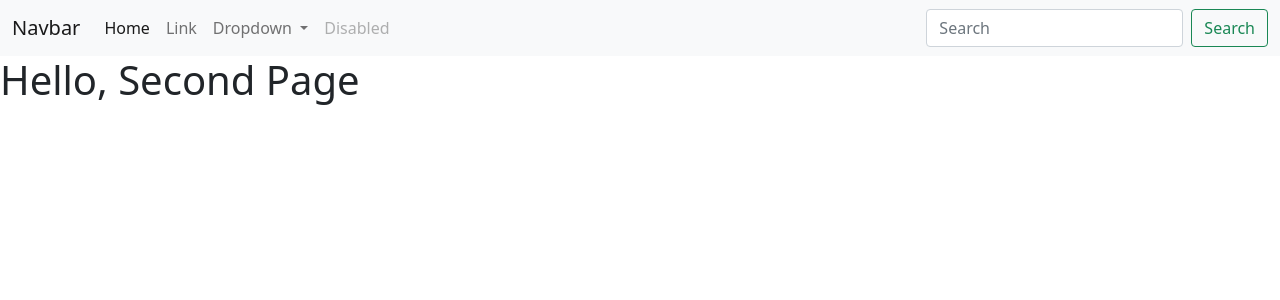
After one commit to Zeesky-code/Intro-to-Django, a Python web app: template Intro/templates/second.html in a window 1280 px wide. The commit adds this page. Shown: the top 300 px of the page. Run offline with Jinja, Linux system fonts and the light colour scheme; the template is opened without the code that fills it, so the values that code supplies are empty.

Commit message:
extending templates

```diff
--- a/Intro/myapp/urls.py
+++ b/Intro/myapp/urls.py
@@ -4,5 +4,6 @@ from . import views
 urlpatterns=[
     path('', views.home, name= "index"),
     path('add/<int:a>/<int:b>',views.add, name="add"),
-    path('intro/<str:name>/<int:age>', views.intro, name="intro")
+    path('intro/<str:name>/<int:age>', views.intro, name="intro"),
+    path('second', views.second, name="second")
 ]
--- a/Intro/myapp/views.py
+++ b/Intro/myapp/views.py
@@ -4,6 +4,9 @@ from django.http import HttpResponse, JsonResponse
 # Create your views here.
 def home(request):
     return render(request, 'index.html')
+
+def second(request):
+    return render(request, 'second.html')
 
 def add(request, a, b):
     return HttpResponse(a+b)
--- a/Intro/templates/index.html
+++ b/Intro/templates/index.html
@@ -8,14 +8,52 @@
     <!-- Bootstrap CSS -->
     <link href="https://cdn.jsdelivr.net/npm/bootstrap@5.1.3/dist/css/bootstrap.min.css" rel="stylesheet" integrity="sha384-1BmE4kWBq78iYhFldvKuhfTAU6auU8tT94WrHftjDbrCEXSU1oBoqyl2QvZ6jIW3" crossorigin="anonymous">
 
-    <title>Learning Django</title>
+    <title>{% block title %}Learning Django{% endblock %}</title>
     </head>
 
     <body>
+        <nav class="navbar navbar-expand-lg navbar-light bg-light">
+            <div class="container-fluid">
+                <a class="navbar-brand" href="#">Navbar</a>
+                <button class="navbar-toggler" type="button" data-bs-toggle="collapse" data-bs-target="#navbarSupportedContent" aria-controls="navbarSupportedContent" aria-expanded="false" aria-label="Toggle navigation">
+                <span class="navbar-toggler-icon"></span>
+                </button>
+                <div class="collapse navbar-collapse" id="navbarSupportedContent">
+                <ul class="navbar-nav me-auto mb-2 mb-lg-0">
+                    <li class="nav-item">
+                    <a class="nav-link active" aria-current="page" href="#">Home</a>
+                    </li>
+                    <li class="nav-item">
+                    <a class="nav-link" href="#">Link</a>
+                    </li>
+                    <li class="nav-item dropdown">
+                    <a class="nav-link dropdown-toggle" href="#" id="navbarDropdown" role="button" data-bs-toggle="dropdown" aria-expanded="false">
+                        Dropdown
+                    </a>
+                    <ul class="dropdown-menu" aria-labelledby="navbarDropdown">
+                        <li><a class="dropdown-item" href="#">Action</a></li>
+                        <li><a class="dropdown-item" href="#">Another action</a></li>
+                        <li><hr class="dropdown-divider"></li>
+                        <li><a class="dropdown-item" href="#">Something else here</a></li>
+                    </ul>
+                    </li>
+                    <li class="nav-item">
+                    <a class="nav-link disabled">Disabled</a>
+                    </li>
+                </ul>
+                <form class="d-flex">
+                    <input class="form-control me-2" type="search" placeholder="Search" aria-label="Search">
+                    <button class="btn btn-outline-success" type="submit">Search</button>
+                </form>
+                </div>
+            </div>
+        </nav>
+        {% block content %}
 
-    <h1>Hello, world! Welcome to Django</h1>
+        <h1>Hello, world! Welcome to Django</h1>
 
-    <script src="https://cdn.jsdelivr.net/npm/bootstrap@5.1.3/dist/js/bootstrap.bundle.min.js" integrity="sha384-ka7Sk0Gln4gmtz2MlQnikT1wXgYsOg+OMhuP+IlRH9sENBO0LRn5q+8nbTov4+1p" crossorigin="anonymous"></script>
+        {% endblock %}
+        <script src="https://cdn.jsdelivr.net/npm/bootstrap@5.1.3/dist/js/bootstrap.bundle.min.js" integrity="sha384-ka7Sk0Gln4gmtz2MlQnikT1wXgYsOg+OMhuP+IlRH9sENBO0LRn5q+8nbTov4+1p" crossorigin="anonymous"></script>
 
     </body>
 </html>
--- /dev/null
+++ b/Intro/templates/second.html
@@ -0,0 +1,7 @@
+{% extends 'index.html' %}
+
+{% block title %}Second Django{% endblock %}
+
+{% block content %}
+    <h1> Hello, Second Page</h1>
+{% endblock %}
```
